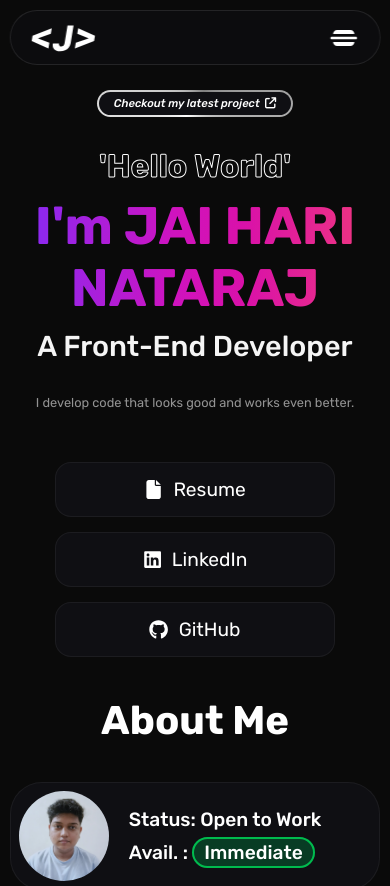
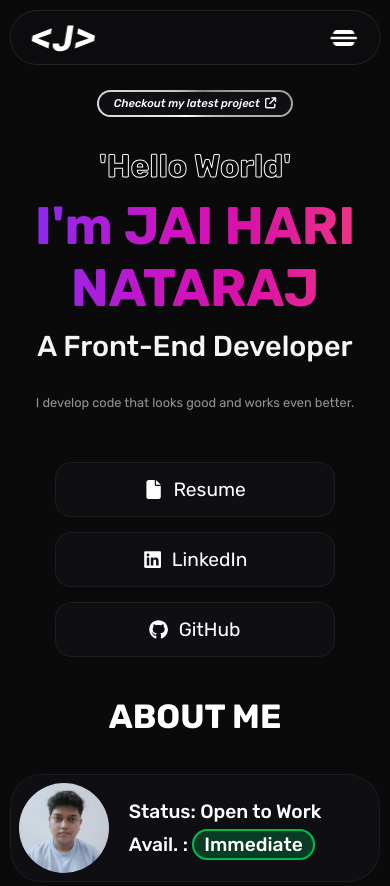
Before and after one commit to ijaihari/portfolio, a React (Vite) app: page / in a window 390 px wide. Shown: the top 886 px of the page. Built offline with nearby package versions, Linux system fonts and the light colour scheme.

Commit message:
positioned scroll btn

```diff
--- a/src/index.scss
+++ b/src/index.scss
@@ -31,6 +31,7 @@ a {
 }
 
 .title {
+  text-transform: uppercase;
   padding-bottom: 2rem;
   color: white;
   text-align: center;
@@ -40,13 +41,12 @@ a {
 @media(min-width:350px) and (max-width:430px) {
   .title {
     padding-bottom: .5rem;
-    font-size: 2.5rem;
+    font-size: 2.1rem;
   }
 
   .section {
     padding: 10px 0px;
   }
-
 }
 
 .scroll-offset {
--- a/src/styles/scrollToTop.scss
+++ b/src/styles/scrollToTop.scss
@@ -20,7 +20,8 @@
 
     @media (max-width:425px) {
         border: 1px solid var.$color-border;
-        bottom: 10px;
+        bottom: 20px;
+        right: 20px;
     }
 
     &:hover {
```
